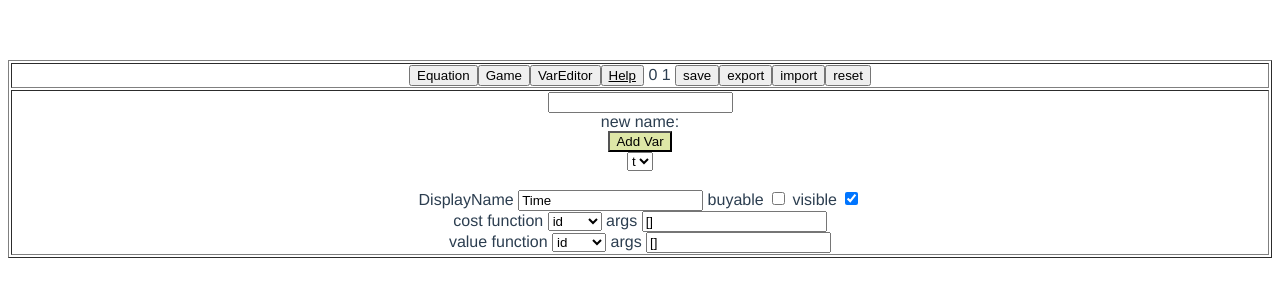
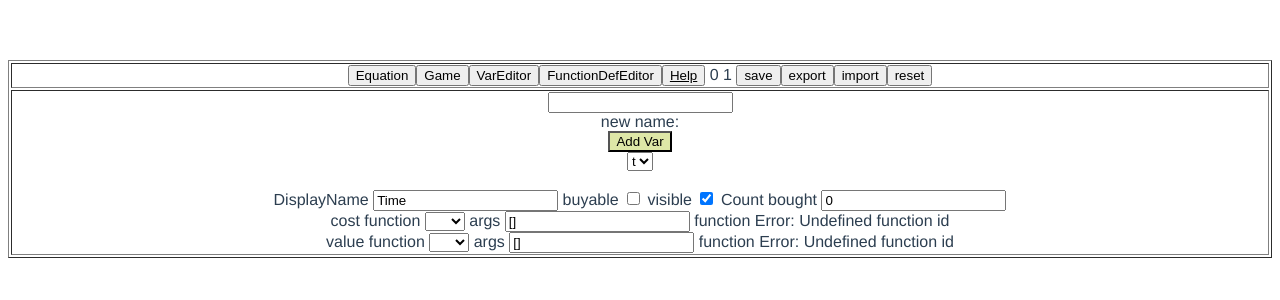
Before and after one commit to typeholes/mathole, a Vue app: page / in a window 1280 px wide. Both pictures are taken after a click on the button "VarEditor". Shown: the top 300 px of the page. Built offline with nearby package versions, Linux system fonts and the light colour scheme.

Commit message:
added function definition editor, variables and variable editor now using function definitions instead of hardcoded list

```diff
--- /dev/null
+++ b/src/components/FunctionDefEditor.vue
@@ -0,0 +1,107 @@
+<script setup>
+
+import { inject, provide, ref} from 'vue';
+import * as FunctionDef from '../js/FunctionDef';
+
+import { runString } from '../js/mathUtil';
+
+import { ST } from '../js/ST';
+
+const { functionDefMap } = ST.useState( 'functionDefMap' );
+
+var selectedDefName = ref("sin");
+
+const newDefName = ref(' ');
+
+const definitionResult = ref('Not Run');
+
+const testString = ref(' ');
+
+const testResult = ref(' ');
+
+function runTest(event) {
+   testString.value = event.target.value;
+   testResult.value = runString(testString.value);
+}
+
+function selectDef(event) {
+    selectedDefName.value=event.target.value;
+}
+
+function getField(name) {
+    const functionDef = functionDefMap.value()[selectedDefName.value];
+    const ret = functionDef && functionDef[name];
+    return ret;
+}
+
+function getArray(name) {
+    const functionDef = functionDefMap.value()[selectedDefName.value];
+    const ret = functionDef && functionDef[name];
+    return JSON.stringify(ret);
+}
+
+function tryDefinition(name) {
+  const def = functionDefMap.value()[selectedDefName.value];
+  const result = FunctionDef.runDefinition(def);
+  definitionResult.value = result;
+  return result;
+}
+
+function update(event, name, src='value') {
+    var value = event.target[src];
+    functionDefMap.setField( {defName: selectedDefName.value, fieldName: name, value: value});
+    tryDefinition();
+}
+
+function updateArray(event, name, src='value') {
+    var value = event.target[src];
+    var json = JSON.parse(value);
+    functionDefMap.setField( {defName: selectedDefName.value, fieldName: name, value: json});
+    tryDefinition();
+}
+
+function addNewDef() {
+    if (!newDefName.value) return;
+    const name = newDefName.value.trim();
+    if (!name) return;
+    functionDefMap.addDef(name);
+    selectedDefName.value = name;
+}
+
+</script>
+
+<template>
+  <div>
+    <input type="text" v-model="newDefName">
+    <br> new name: {{ newDefName }}<br>
+    <button @click="addNewDef">Add Function Definition</button><br>
+    <select  :value="selectedDefName" @change="selectDef">
+    <option v-for="(_, defName) in functionDefMap.value()" :value="defName"> {{ defName }} </option>
+    </select>
+    <div >
+        builtin <input type="checkbox" :checked="getField('builtin')" @change="update($event, 'builtin', 'checked')"><br>
+        definition <input type="text" :value="getField('def')" @change="update($event, 'def')"><br>
+        args <input type="text" :value="getArray('args')" @change="updateArray($event, 'args')"><br>
+        {{ definitionResult }}<br><br>
+        Test Expression <input type="text" :value="testString" @change="runTest($event)"><br>
+        {{ testResult }} <br>
+        <!-- <br>
+        definition <input type="text" :value="getField('def')" @change="update($event, 'def')">
+        builtin <input type="checkbox" :checked="getField('builtin')" @change="update($event, 'builtin', 'checked')">
+        visible <input type="checkbox" :checked="getField('visible')" @change="update($event, 'visible', 'checked')">
+        <br>cost function <select :value="getField('costFn')" @change="update($event, 'costFn')" ><option v-for=" (_, fn) in GameVar.fnMap" :value="fn"> {{fn}} </option></select>
+        args <input type="text" :value="getArray('args')" @change="updateArray($event, 'args')">
+        <br>value function <select :value="getField('valueFn')" @change="update($event, 'valueFn')" ><option v-for=" (_, fn) in GameVar.fnMap" :value="fn"> {{fn}} </option></select>
+        args <input type="text" :value="getArray('valueArgs')" @change="updateArray($event, 'valueArgs')">         -->
+    </div>
+  </div>
+</template>
+
+<style scoped>
+button {
+  background-color: #dee7a7;
+}
+button.selected {
+  background-color: #9342b9;
+}
+</style>
--- a/src/components/Mathole.vue
+++ b/src/components/Mathole.vue
@@ -3,9 +3,11 @@ import { ref, shallowRef, provide, readonly, computed } from 'vue'
 import EquationMaker from './EquationMaker.vue';
 import Game from './Game.vue';
 import VarEditor from './VarEditor.vue';
+import FunctionDefEditor from './FunctionDefEditor.vue';
 
 
 import { ST } from '../js/ST';
+import * as FunctionDef from '../js/FunctionDef';
 
 
 
@@ -18,10 +20,65 @@ function setMode(newMode) {
   mode.value = newMode;
 }
 
+const { functionDefMap } = ST.useState( 'functionDefMap' );
 
 const { lastTime, count, _count2 } = ST.useState( 'lastTime', 'count', '_count2' );
 
+async function doImport() {
+  const getJsonUpload = () =>
+    new Promise(resolve => {
+      const inputFileElement = document.createElement('input')
+      inputFileElement.setAttribute('type', 'file')
+      inputFileElement.setAttribute('multiple', 'false')
+      inputFileElement.setAttribute('accept', '.json')
 
+      inputFileElement.addEventListener(
+        'change',
+        async (event) => {
+          const { files } = event.target
+          if (!files) {
+            return
+          }
+
+          const filePromises = [...files].map(file => file.text())
+
+          resolve(await Promise.all(filePromises))
+        },
+        false,
+      )
+      inputFileElement.click()
+    })
+
+      const jsonFiles = await getJsonUpload();
+  ST.exportString = jsonFiles[0];
+  ST.import();
+  Object.values(functionDefMap.value()).forEach( (def)=> FunctionDef.runDefinition(def));
+}
+
+function doExport() {
+  function download(file, text) {
+
+                //creating an invisible element
+                var element = document.createElement('a');
+                element.setAttribute('href',
+                'data:text/plain;charset=utf-8, '
+                + encodeURIComponent(text));
+                element.setAttribute('download', file);
+
+                // Above code is equivalent to
+                // <a href="path of file" download="file name">
+
+                document.body.appendChild(element);
+
+                //onClick property
+                element.click();
+
+                document.body.removeChild(element);
+            }
+
+  ST.export();
+  download('mathole.json',ST.exportString);
+}
 // window.setInterval(()=>lastTime.tick, 500);
 
 // window.setInterval(count._increment, 500);
@@ -37,12 +94,13 @@ const { lastTime, count, _count2 } = ST.useState( 'lastTime', 'count', '_count2'
         <button @click="setMode(EquationMaker)">Equation</button>
         <button @click="setMode(Game)">Game</button>
         <button @click="setMode(VarEditor)">VarEditor</button>
+        <button @click="setMode(FunctionDefEditor)">FunctionDefEditor</button>
         <button><a href="https://youtu.be/akT0wxv9ON8?t=30">Help</a></button>
         {{ count.ref }}
         {{ _count2.ref }}
         <button @click="ST.saveAll">save</button>
-        <button @click="ST.export">export</button>
-        <button @click="ST.import">import</button>
+        <button @click="doExport">export</button>
+        <button @click="doImport">import</button>
         <button @click="ST.reset">reset</button>
       </td>
     </tr>
--- a/src/components/VarEditor.vue
+++ b/src/components/VarEditor.vue
@@ -6,7 +6,7 @@ import * as GameVar from '../js/GameVar';
 
 import { ST } from '../js/ST';
 
-const { varMap } = ST.useState( 'varMap' );
+const { varMap, functionDefMap } = ST.useState( 'varMap', 'functionDefMap' );
 
 var selectedVarName = ref("t");
 var varObj = ref(varMap.value()['t']);
@@ -18,11 +18,25 @@ function selectVar(event) {
     varObj.value  = varMap.value()[selectedVarName.value];
 }
 
+function runVarFunction(name) {
+    const gameVar = varMap.value()[selectedVarName.value];
+    if (!gameVar) { return 0; }
+    var ret = "";
+    try {
+        ret =  name == 'valueMathFunction' ? GameVar.getValue(gameVar) : GameVar.getCost(gameVar) ;
+    }
+    catch(err) {ret = err }
+    return ret;
+}
+
+
 function getField(name) {
     const gameVar = varMap.value()[selectedVarName.value];
     const ret = gameVar && gameVar[name];
+    if (typeof ret === 'function') return 'function';
     return ret;
 }
+
 
 function getArray(name) {
     const gameVar = varMap.value()[selectedVarName.value];
@@ -33,6 +47,14 @@ function getArray(name) {
 function update(event, name, src='value') {
     var value = event.target[src];
     varMap.setVarField( {varName: selectedVarName.value, name: name, value: value});
+    // clear the actual functions when the function names change so they will get rebuilt
+    // probably should be on the action
+    if (name == 'costFn') {
+        varMap.setVarField( {varName: selectedVarName.value, name: 'costMathFunction', value: null});
+    }
+    if (name == 'valueFn') {
+        varMap.setVarField( {varName: selectedVarName.value, name: 'valueMathFunction', value: null});
+    }
 }
 
 function updateArray(event, name, src='value') {
@@ -65,10 +87,11 @@ function addNewVar() {
         DisplayName <input type="text" :value="getField('displayName')" @change="update($event, 'displayName')">
         buyable <input type="checkbox" :checked="getField('buyable')" @change="update($event, 'buyable', 'checked')">
         visible <input type="checkbox" :checked="getField('visible')" @change="update($event, 'visible', 'checked')">
-        <br>cost function <select :value="getField('costFn')" @change="update($event, 'costFn')" ><option v-for=" (_, fn) in GameVar.fnMap" :value="fn"> {{fn}} </option></select>
-        args <input type="text" :value="getArray('costArgs')" @change="updateArray($event, 'costArgs')">
-        <br>value function <select :value="getField('valueFn')" @change="update($event, 'valueFn')" ><option v-for=" (_, fn) in GameVar.fnMap" :value="fn"> {{fn}} </option></select>
-        args <input type="text" :value="getArray('valueArgs')" @change="updateArray($event, 'valueArgs')">
+        Count bought <input type="text" :value="getField('cntBought')" @change="update($event, 'cntBought')">
+        <br>cost function <select :value="getField('costFn')" @change="update($event, 'costFn')" ><option v-for=" (_, fn) in functionDefMap.value()" :value="fn"> {{fn}} </option></select>
+        args <input type="text" :value="getArray('costArgs')" @change="updateArray($event, 'costArgs')"> {{ getField('costMathFunction') }} {{ runVarFunction('costMathFunction') }}
+        <br>value function <select :value="getField('valueFn')" @change="update($event, 'valueFn')" ><option v-for=" (_, fn) in functionDefMap.value()" :value="fn"> {{fn}} </option></select>
+        args <input type="text" :value="getArray('valueArgs')" @change="updateArray($event, 'valueArgs')"> {{ getField('valueMathFunction') }} {{ runVarFunction('valueMathFunction') }}
     </div>
   </div>
 </template>
--- a/src/js/FunctionDef.ts
+++ b/src/js/FunctionDef.ts
@@ -0,0 +1,23 @@
+import { runDefinition as mathRunDefinition } from "./mathUtil";
+export type FunctionDef = {
+    name: string,
+    builtin: boolean,
+    args: string[],
+    def: string,
+}
+
+export function newFunctionDef(name: string, builtin: boolean, args: string[], def: string) : FunctionDef {
+    return { name, builtin, args, def };
+}
+
+export function defString(def: FunctionDef) : string {
+    if (def.builtin) return "";
+    return def.name + '(' + def.args.join(',') + ') = ' + def.def;
+}
+
+
+export function runDefinition(def: FunctionDef) : string {
+    if (!def || def.builtin || def.args.length < 1 || !(def.def).trim() ) return;
+    const result = mathRunDefinition(defString(def)).result;
+    return result;
+  }
--- a/src/js/GameVar.ts
+++ b/src/js/GameVar.ts
@@ -1,5 +1,10 @@
+import  setVariable  from './mathUtil';
+
+import { runDefinition } from "./mathUtil";
+
 export type GameVar = {
     __type: string;
+    name: string,
     displayName: string;
     cntBought: number;
     buyable: boolean;
@@ -8,10 +13,13 @@ export type GameVar = {
     costArgs: [any],
     valueFn: string,
     valueArgs: [any],
+    costMathFunction: string | ((...args: any) => number),
+    valueMathFunction: string | ((...args: any) => number),
 }
 export const GameVar__type = 'GameVar';
 
 export function newGameVar(
+    name: string,
     displayName: string,
     cntBought: number,
     buyable: boolean,
@@ -22,19 +30,40 @@ export function newGameVar(
     valueArgs: [any],
 ) {
     return {
-        displayName, cntBought, buyable, visible, costFn: costFn, costArgs, valueFn: valueFn, valueArgs
+        name, displayName, cntBought, buyable, visible, costFn: costFn, costArgs, valueFn: valueFn, valueArgs
     }
 }
 
 export function getValue(gameVar: GameVar) {
 //    console.log( gameVar.value);
-    return fnMap[gameVar.valueFn](gameVar.cntBought, ...gameVar.valueArgs);
+    if(!gameVar) return null;
+    newFunction(gameVar, 'value');
+    return typeof gameVar.valueMathFunction === 'function' ? gameVar.valueMathFunction(gameVar.cntBought, ...gameVar.valueArgs) : 0;
+}
+
+function newFunction(gameVar: GameVar, fnType: string) {
+    if (!gameVar[fnType + 'MathFunction'] || typeof (gameVar[fnType + 'MathFunction']) == "string") {
+        var args = gameVar[fnType + 'Args'];
+        var argStr = "";
+        var cnt= 0;
+        args.forEach( () => {
+            cnt++;
+            argStr += ", arg" + cnt;
+        })
+
+        const str = gameVar.name + '_' + fnType + '(cnt' + argStr + ')=' + gameVar[fnType + 'Fn'] + '(cnt' + argStr + ')';
+        console.log(str);
+        var result = runDefinition(str);
+        gameVar[fnType + 'MathFunction'] = result.result == "Valid" ? result.fn : result.result;
+    }
 }
 
 export function getCost(gameVar: GameVar) {
     //    console.log( gameVar.value);
-        return fnMap[gameVar.costFn](gameVar.cntBought, ...gameVar.costArgs);
-    }
+    if(!gameVar) return null;
+    newFunction(gameVar, 'cost');
+    return typeof gameVar.costMathFunction === 'function' ? gameVar.costMathFunction(gameVar.cntBought, ...gameVar.costArgs) : 0;
+}
 
 // constant for fnMap keys
 export const fId = 'id';
@@ -44,3 +73,7 @@ export var fnMap = {
     [fId]: (cnt) => cnt,
     [fTimes]: (cnt, amt) => cnt * amt,
 }
+
+export function setAll(varMap: {string: GameVar}) {
+    Object.values(varMap).forEach( (gameVar) => setVariable(gameVar.name, getValue(gameVar)))
+}
--- a/src/js/ST.ts
+++ b/src/js/ST.ts
@@ -130,11 +130,12 @@ export class ST {
   }
 
   static export() {
-    ST.exportString = JSON.stringify(ST._store._state.data);
+    ST.exportString = JSON.stringify(ST._store._state.data, null, 3);
   }
 
   static import() {
    // ST._store._state.data = JSON.parse(ST.exportString);
+   debugger;
    ST._store.replaceState(JSON.parse(ST.exportString));
   }
 
--- a/src/js/mathUtil.js
+++ b/src/js/mathUtil.js
@@ -1,14 +1,42 @@
-import {simplify, parse, derivative, compile} from 'mathjs';
+import {simplify, derivative, compile, parser as mkParser} from 'mathjs';
 import * as Eq from './Eq';
 import * as GameVar from './GameVar';
 
 import { addHandlers, createHovers } from './mathHovers';
 
 export default displayExpr;
-export { displayExpr, evalEquation };
+export { displayExpr, evalEquation, runDefinition, runString };
 
 
 simplify.rules.push({ l: 'n1*n2/(n1*n3)', r: 'n2/n3' });
+
+const parser = mkParser();
+
+function runDefinition(str) {
+  var result = 'Valid';
+  var fn = null;
+  try {
+    fn = parser.evaluate(str);
+  } catch(err) {
+    result = err;
+  }
+  return {result,fn};
+}
+
+function runString(str) {
+  debugger;
+  var result = 'Not Run';
+  try {
+    result = parser.evaluate(str);
+  } catch(err) {
+    result = err;
+  }
+  return result;
+}
+
+function setVariable(varName, value) {
+  parser.set(varName,value);
+}
 
 function evalEquation(equation, varMap, constant) {
   var scope = { constant: constant }
@@ -22,13 +50,13 @@ function texExpr(expr) {
   let implicit = 'hide';
 
   return function() {
-    var node = parse(expr);
+    var node = parser.parse(expr);
     return  node.transform(addHandlers).toTex({ parenthesis: parenthesis, implicit: implicit });
   };
 }
 
 function texDerivative(expr, selectedVar) {
-  var node = parse(expr);
+  var node = parser.parse(expr);
   return ()=> derivative(node, selectedVar).toTex();
 }
 
--- a/src/main.js
+++ b/src/main.js
@@ -5,12 +5,14 @@ import * as Eq  from './js/Eq';
 
 import * as GameVar from './js/GameVar'
 
+import * as FunctionDef from './js/FunctionDef';
+
 import { displayExpr, evalEquation } from "./js/mathUtil";
 
 import { ST } from './js/ST';
 
 const timeEqVar = Eq.newEqVar('t');
-const timeGameVar = GameVar.newGameVar('Time', 0, false, true, GameVar.fId, [], GameVar.fId, [])
+const timeGameVar = GameVar.newGameVar('t', 'Time', 0, false, true, GameVar.fId, [], GameVar.fId, [])
 const dummyNode = Eq.newEqEmpty();
 
 
@@ -84,7 +86,7 @@ ST.addDef('varMap', {t: timeGameVar}, {
   addVar: (state,name) => {
     const cnt = Object.keys(state.varMap).length + 1;
     var varName = name || 'var'+cnt;
-    const newGameVar = GameVar.newGameVar(varName, 0, true, true, GameVar.fId, [], GameVar.fId, []);
+    const newGameVar = GameVar.newGameVar(varName, varName, 0, true, true, GameVar.fId, [], GameVar.fId, []);
     state.varMap[varName]= newGameVar;
     return newGameVar;
   },
@@ -102,18 +104,6 @@ ST.addDef('varMap', {t: timeGameVar}, {
   setVarField(state, args) {
     state.varMap[args.varName][args.name]=args.value;
   },
-  setCostFn(state, args) {
-    state.varMap[args.varName].cost=args.costFn;
-  },
-  setDisplayName(state, args) {
-    state.varMap[args.varName].displayName=args.displayName;
-  },
-  setBuyable(state,args) {
-    state.varMap[args.varName].buyable=args.buyable;
-  },
-  setVisible(state,args) {
-    state.varMap[args.varName].visible=args.visible;
-  },
 
   }, {
 
@@ -129,6 +119,24 @@ ST.addDef( '_count2', 1 ,{
 double: (state) => { return state._count2*=2; },
 });
 
+
+ST.addDef('functionDefMap', { sin: FunctionDef.newFunctionDef('sin', true, ['a'],'')}, {
+  addDef: (state,name) => {
+    const newDef = FunctionDef.newFunctionDef(name, true, ['a','b'], '');
+    state.functionDefMap[name]= newDef;
+    return newDef;
+  },
+  setField(state, args) {
+    state.functionDefMap[args.defName][args.fieldName]=args.value;
+  },
+
+  }, {
+
+  },
+
+);
+
+
 let app = createApp(App);
 app.use(ST.init());
 app.mount('#app')
```
